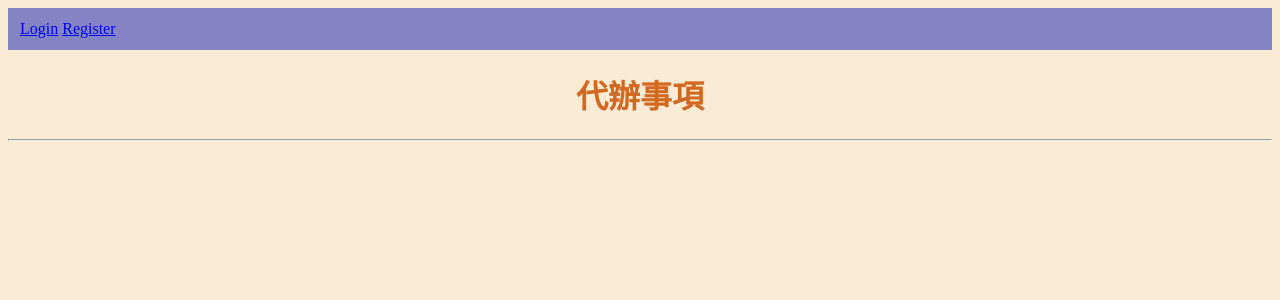
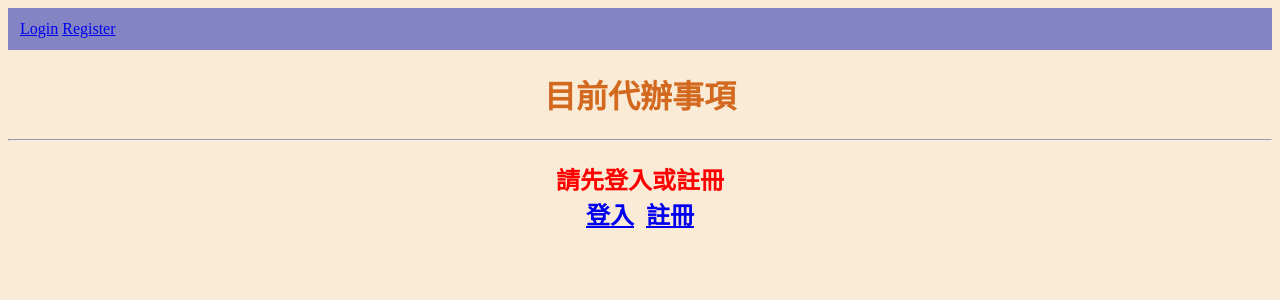
Before and after one commit to Louis7412/Django, a Django app: page / in a window 1280 px wide. Shown: the top 300 px of the page. Run offline with Django 5.2, Linux system fonts and the light colour scheme; data that the repository does not hold is empty.

Commit message:
完成使用者功能

```diff
--- a/todo/templates/todo/todolist.html
+++ b/todo/templates/todo/todolist.html
@@ -5,8 +5,18 @@
 {% block content %}
 {{user.username}}
 {{user.email}}
-<h1 style="color: chocolate;">代辦事項</h1>
+<h1 style="color: chocolate;">目前代辦事項</h1>
 <hr>
+
+{% if not todos %}
+<h2 style="color: red;">請先登入或註冊
+    <br>
+    <a href="{% url 'login' %}">登入</a>&nbsp;
+    <a href="{% url 'register' %}">註冊</a>
+</h2>
+{% endif %}
+
+
 {% for todo in todos %}
 <small>{{todo.created}}</small>
     <h1>{{todo.id}}</h1>
--- a/todo/views.py
+++ b/todo/views.py
@@ -5,7 +5,9 @@ from .models import Todo
 # Create your views here.
 def todolist(requset):
     user = requset.user
-    todos = Todo.objects.all()
+    todos = None
+    if user.is_authenticated:
+        todos = Todo.objects.filter(user=requset.user)
     # get唯一 filter篩選
     # todos = Todo.objects.filter(id=11)
     result = {"todos": todos, "user": user}
--- a/user/views.py
+++ b/user/views.py
@@ -49,6 +49,7 @@ def user_register(request):
             else:
                 User.objects.create_user(username=username, password=password1)
                 message = "註冊成功!"
+                return redirect("login")
     else:
         form = UserCreationForm()
     return render(request, "user/register.html", {"form": form, "message": message})
```
